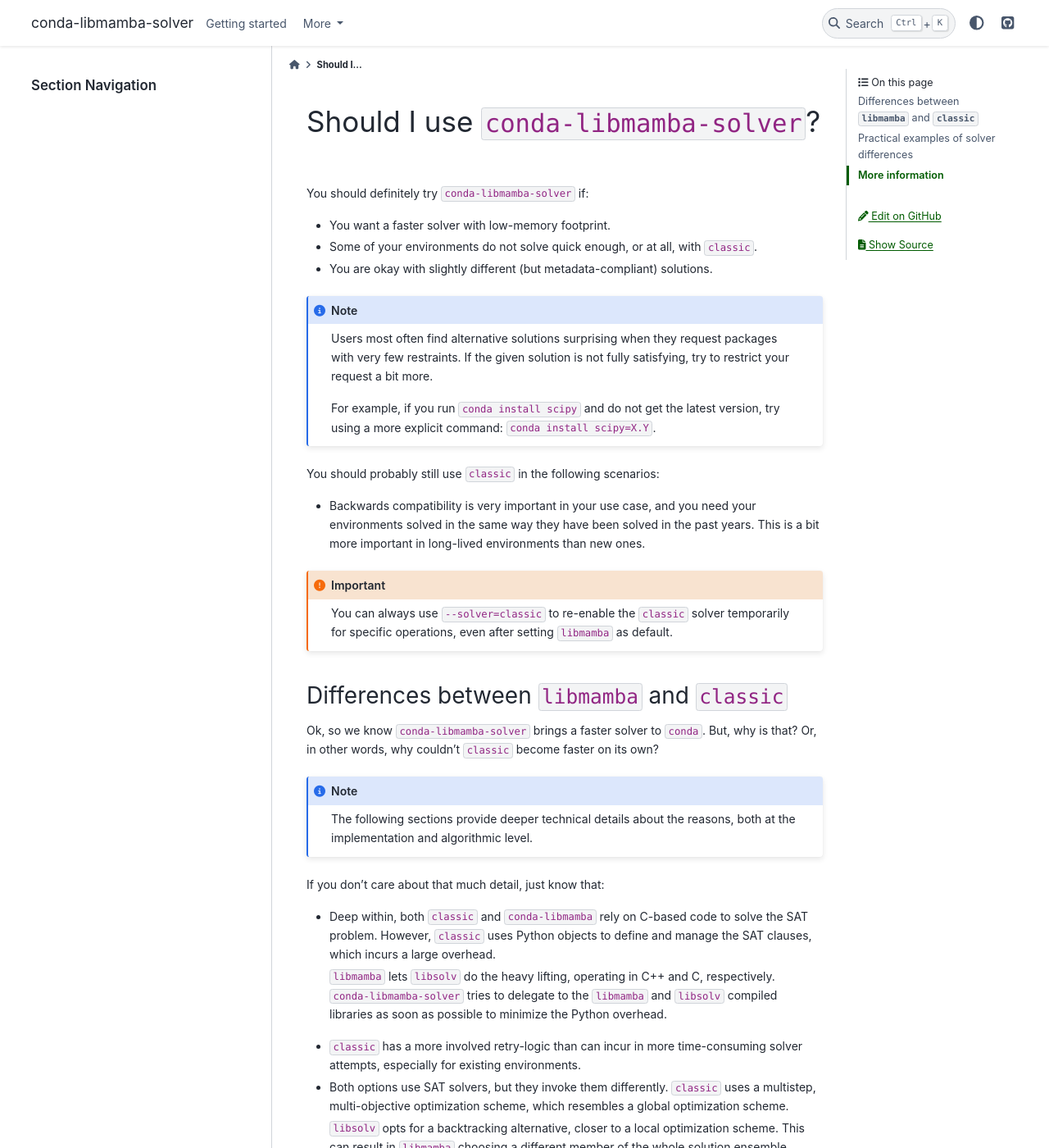
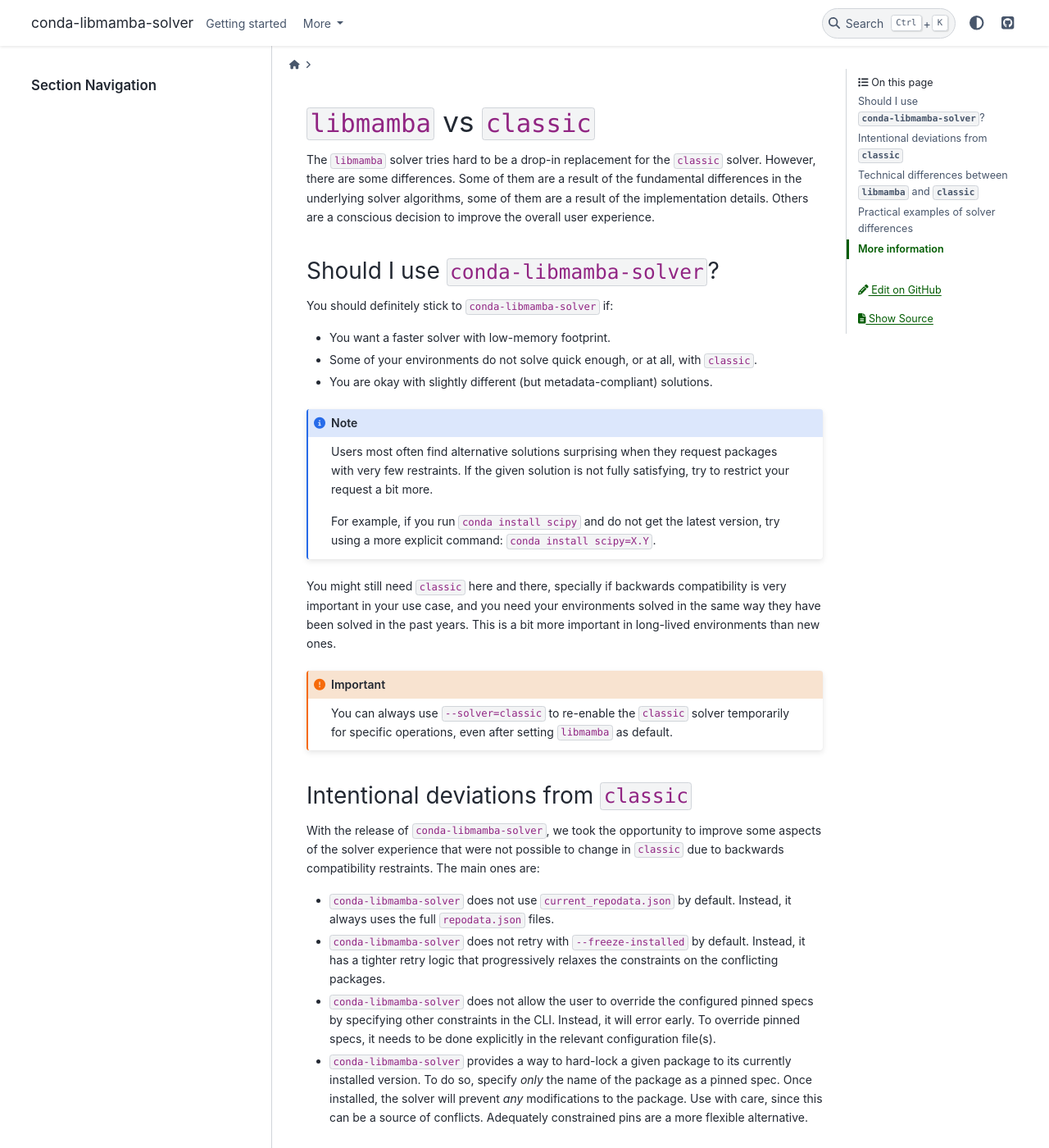
Before and after one commit to conda/conda-libmamba-solver, a Sphinx documentation site: the page built from docs/libmamba-vs-classic.md, in a window 1280 px wide and 1400 px high. Shown: the whole window at 82% size. Built offline with Sphinx 7.4.7 and the PyData theme 0.15.4, drawn with Linux system fonts in a browser that asks for light colours; some of the changed text lies outside the part shown.

Commit message:
add docs

````diff
--- a/docs/libmamba-vs-classic.md
+++ b/docs/libmamba-vs-classic.md
@@ -1,6 +1,13 @@
-# Should I use `conda-libmamba-solver`?
+# `libmamba` vs `classic`
 
-You should definitely try `conda-libmamba-solver` if:
+The `libmamba` solver tries hard to be a drop-in replacement for the `classic` solver.
+However, there are some differences. Some of them are a result of the fundamental differences
+in the underlying solver algorithms, some of them are a result of the implementation details.
+Others are a conscious decision to improve the overall user experience.
+
+## Should I use `conda-libmamba-solver`?
+
+You should definitely stick to `conda-libmamba-solver` if:
 
 * You want a faster solver with low-memory footprint.
 * Some of your environments do not solve quick enough, or at all, with `classic`.
@@ -14,18 +21,27 @@
 For example, if you run `conda install scipy` and do not get the latest version, try using a more explicit command: `conda install scipy=X.Y`.
 ```
 
-You should probably still use `classic` in the following scenarios:
-
-* Backwards compatibility is very important in your use case, and you need your environments solved in the same way they have been solved in the past years.
-  This is a bit more important in long-lived environments than new ones.
+You might still need `classic` here and there, specially if backwards compatibility is very important in your use case, and you need your environments solved in the same way they have been solved in the past years.
+This is a bit more important in long-lived environments than new ones.
 
 ```{important}
 You can always use `--solver=classic` to re-enable the `classic` solver temporarily for specific operations, even after setting `libmamba` as default.
 ```
 
-## Differences between `libmamba` and `classic`
+## Intentional deviations from `classic`
 
-Ok, so we know `conda-libmamba-solver` brings a faster solver to `conda`.
+With the release of `conda-libmamba-solver`, we took the opportunity to improve some aspects of the solver experience that were not possible to change in `classic` due to backwards compatibility restraints. The main ones are:
+
+* `conda-libmamba-solver` does not use `current_repodata.json` by default. Instead, it always uses the full `repodata.json` files.
+* `conda-libmamba-solver` does not retry with `--freeze-installed` by default. Instead, it has a tighter retry logic that progressively relaxes the constraints on the conflicting packages.
+* `conda-libmamba-solver` does not allow the user to override the configured pinned specs by specifying other constraints in the CLI. Instead, it will error early. To override pinned specs,
+it needs to be done explicitly in the relevant configuration file(s).
+* `conda-libmamba-solver` provides a way to hard-lock a given package to its currently installed version. To do so, specify _only_ the name of the package as a pinned spec. Once installed, the solver will prevent _any_ modifications to the package. Use with care, since this can be a source of conflicts. Adequately constrained pins are a more flexible alternative.
+
+
+## Technical differences between `libmamba` and `classic`
+
+We know `conda-libmamba-solver` brings a faster solver to `conda`.
 But, why is that? Or, in other words, why couldn't `classic` become faster
 on its own?
 
````
